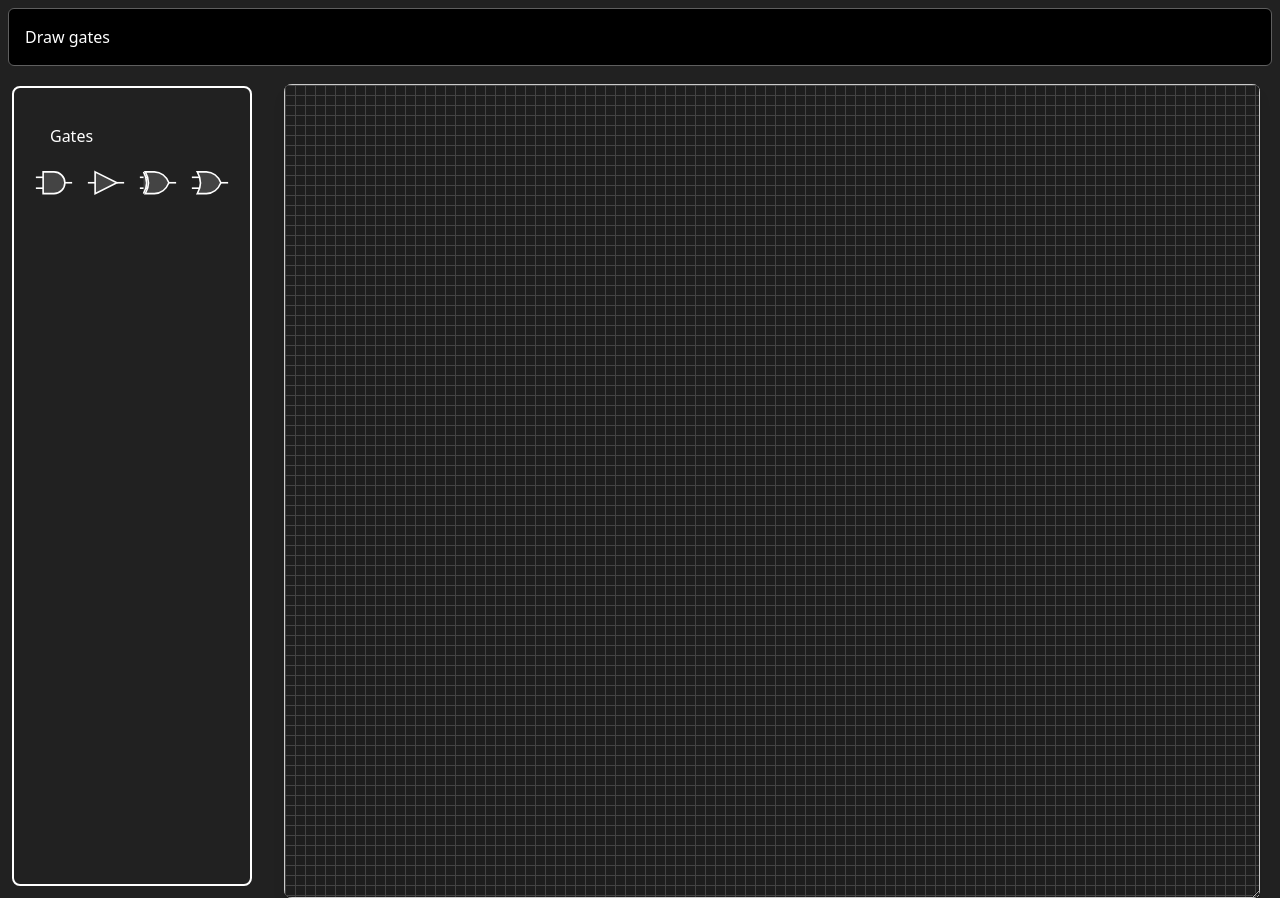
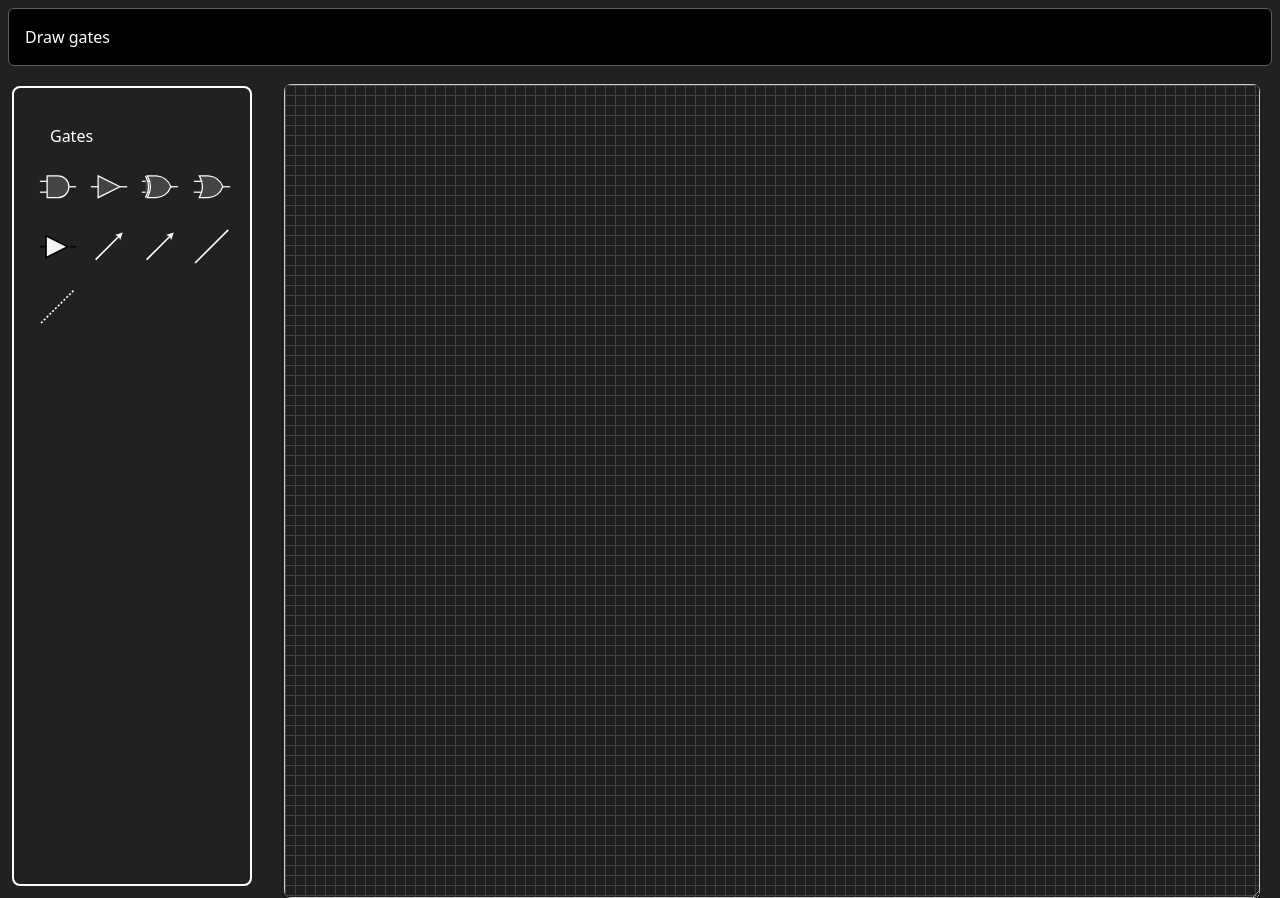
Before and after one commit to manish-107/DrawGates, a Vue app: page / in a window 1280 px wide. Built offline with nearby package versions, Linux system fonts and the light colour scheme.

Commit message:
added svgs

```diff
--- a/src/App.vue
+++ b/src/App.vue
@@ -12,11 +12,11 @@ const getSvgById = (id) => {
   return svgData.find((svg) => svg.id === id);
 };
 
-const renderSvg = (svg, x, y) => {
+const renderSvg = (svg, x, y, scale = 1.5) => {
   const svgContainer = svgContainerRef.value;
 
   const group = document.createElementNS("http://www.w3.org/2000/svg", "g");
-  group.setAttribute("transform", `translate(${x}, ${y})`);
+  group.setAttribute("transform", `translate(${x}, ${y}) scale(${scale})`);
 
   let isDragging = false;
   let startX, startY, initialX, initialY;
@@ -51,7 +51,10 @@ const renderSvg = (svg, x, y) => {
     const newX = initialX + deltaX;
     const newY = initialY + deltaY;
 
-    group.setAttribute("transform", `translate(${newX}, ${newY})`);
+    group.setAttribute(
+      "transform",
+      `translate(${newX}, ${newY}) scale(${scale})`
+    );
   };
 
   const onMouseUp = () => {
@@ -73,9 +76,37 @@ const renderSvg = (svg, x, y) => {
     pathElement.setAttribute("fill", path.fill);
     pathElement.setAttribute("stroke", path.stroke);
     pathElement.setAttribute("stroke-width", path["stroke-width"]);
-    pathElement.setAttribute("transform", "scale(2)"); // Scale factor for size
+    pathElement.setAttribute("transform", "scale(2)");
+
+    pathElement.addEventListener("mouseover", () => {
+      pathElement.setAttribute("stroke", "green");
+    });
+
+    pathElement.addEventListener("mouseleave", () => {
+      pathElement.setAttribute("stroke", path.stroke);
+    });
 
     group.appendChild(pathElement);
+
+    // If the path has an ellipse, handle it separately
+    if (path.ellipse) {
+      const ellipseElement = document.createElementNS(
+        "http://www.w3.org/2000/svg",
+        "ellipse"
+      );
+
+      console.log(path.ellipse);
+      ellipseElement.setAttribute("cx", path.ellipse.cx);
+      ellipseElement.setAttribute("cy", path.ellipse.cy);
+      ellipseElement.setAttribute("rx", path.ellipse.rx);
+      ellipseElement.setAttribute("ry", path.ellipse.ry);
+      ellipseElement.setAttribute("fill", path.ellipse.fill);
+      ellipseElement.setAttribute("stroke", path.ellipse.stroke);
+      ellipseElement.setAttribute("stroke-width", path.ellipse["stroke-width"]);
+      ellipseElement.setAttribute("transform", "scale(2)");
+
+      group.appendChild(ellipseElement);
+    }
   });
 
   svgContainer.appendChild(group);
@@ -95,19 +126,21 @@ onMounted(() => {
     const x = e.clientX - rect.left;
     const y = e.clientY - rect.top;
 
-    const draggedSvg = e.dataTransfer.getData("text/plain");
-    const svg = getSvgById(draggedSvg);
+    const draggedSvgId = e.dataTransfer.getData("text/plain");
+    const svg = getSvgById(draggedSvgId);
 
     if (svg) {
       draggedItems.value.push({
         svgId: draggedItems.value.length + 1,
-        svgName: draggedSvg,
+        svgName: draggedSvgId,
         x,
         y,
       });
 
       renderSvg(svg, x, y);
     }
+
+    console.log(draggedItems.value);
   });
 });
 </script>
--- a/src/assets/svgData.js
+++ b/src/assets/svgData.js
@@ -6,25 +6,25 @@ export const svgData = [
         d: "M 24.7 15 L 30.5 15",
         fill: "#444",
         stroke: "white",
-        "stroke-width": "1.3",
+        "stroke-width": "1",
       },
       {
         d: "M 1.5 10.65 L 7.3 10.65",
         fill: "#444",
         stroke: "white",
-        "stroke-width": "1.3",
+        "stroke-width": "1",
       },
       {
         d: "M 1.5 19.35 L 7.3 19.35",
         fill: "#444",
         stroke: "white",
-        "stroke-width": "1.3",
+        "stroke-width": "1",
       },
       {
         d: "M 7.3 6.3 L 16 6.3 C 20.8 6.3 24.7 10.2 24.7 15 C 24.7 19.8 20.8 23.7 16 23.7 L 7.3 23.7 Z",
         fill: "#444",
         stroke: "white",
-        "stroke-width": "1.3",
+        "stroke-width": "1",
       },
     ],
     width: "40px",
@@ -37,19 +37,19 @@ export const svgData = [
         d: "M 1.5 15 L 7.3 15",
         fill: "#444",
         stroke: "white",
-        "stroke-width": "1.3",
+        "stroke-width": "1",
       },
       {
         d: "M 24.7 15 L 30.5 15",
         fill: "#444",
         stroke: "white",
-        "stroke-width": "1.3",
+        "stroke-width": "1",
       },
       {
         d: "M 7.3 6.3 L 24.7 15 L 7.3 23.7 Z",
         fill: "#444",
         stroke: "white",
-        "stroke-width": "1.3",
+        "stroke-width": "1",
       },
     ],
     width: "40px",
@@ -62,31 +62,31 @@ export const svgData = [
         d: "M 24.7 15 L 30.5 15",
         fill: "#444",
         stroke: "white",
-        "stroke-width": "1.3",
+        "stroke-width": "1",
       },
       {
         d: "M 1.5 10.65 L 8.17 10.65",
         fill: "#444",
         stroke: "white",
-        "stroke-width": "1.3",
+        "stroke-width": "1",
       },
       {
         d: "M 1.5 19.35 L 8.17 19.35",
         fill: "#444",
         stroke: "white",
-        "stroke-width": "1.3",
+        "stroke-width": "1",
       },
       {
         d: "M 4.4 6.3 C 7.51 11.68 7.51 18.32 4.4 23.7",
         fill: "#444",
         stroke: "white",
-        "stroke-width": "1.3",
+        "stroke-width": "1",
       },
       {
         d: "M 13.1 6.3 C 18.16 6.46 22.69 9.85 24.7 15 C 22.69 20.15 18.16 23.54 13.1 23.7 L 5.85 23.7 C 8.96 18.32 8.96 11.68 5.85 6.3 Z",
         fill: "#444",
         stroke: "white",
-        "stroke-width": "1.3",
+        "stroke-width": "1",
       },
     ],
     width: "40px",
@@ -99,25 +99,165 @@ export const svgData = [
         d: "M 24.7 15 L 30.5 15",
         fill: "#444",
         stroke: "white",
-        "stroke-width": "1.3",
+        "stroke-width": "1",
       },
       {
         d: "M 1.5 10.65 L 8.17 10.65",
         fill: "#444",
         stroke: "white",
-        "stroke-width": "1.3",
+        "stroke-width": "1",
       },
       {
         d: "M 1.5 19.35 L 8.17 19.35",
         fill: "#444",
         stroke: "white",
-        "stroke-width": "1.3",
+        "stroke-width": "1",
       },
       {
         d: "M 13.1 6.3 C 18.16 6.46 22.69 9.85 24.7 15 C 22.69 20.15 18.16 23.54 13.1 23.7 L 5.85 23.7 C 8.96 18.32 8.96 11.68 5.85 6.3 Z",
         fill: "#444",
         stroke: "white",
+        "stroke-width": "1",
+      },
+    ],
+    width: "40px",
+    height: "40px",
+  },
+  {
+    id: "triangleGate",
+    paths: [
+      {
+        d: "M 1.5 15 L 7.3 15",
+        fill: "rgb(241, 243, 244)",
+        stroke: "rgb(0, 0, 0)",
         "stroke-width": "1.3",
+        "stroke-miterlimit": "10",
+      },
+      {
+        d: "M 25.86 15 L 30.5 15",
+        fill: "rgb(241, 243, 244)",
+        stroke: "rgb(0, 0, 0)",
+        "stroke-width": "1.3",
+        "stroke-miterlimit": "10",
+      },
+      {
+        d: "M 23.83 15 L 6.43 23.7 L 6.43 6.3 Z",
+        fill: "rgb(241, 243, 244)",
+        stroke: "rgb(0, 0, 0)",
+        "stroke-width": "1.3",
+        "stroke-miterlimit": "10",
+      },
+    ],
+    ellipse: {
+      cx: "24.99",
+      cy: "15",
+      rx: "1.16",
+      ry: "1.16",
+      fill: "rgb(241, 243, 244)",
+      stroke: "rgb(0, 0, 0)",
+      "stroke-width": "1.3",
+    },
+    width: "40px",
+    height: "40px",
+  },
+  {
+    id: "singlearrowline",
+    paths: [
+      {
+        d: "M 5.29 25.29 L 24.4 6.18",
+        fill: "none",
+        stroke: "none",
+        "stroke-width": "9.3",
+        "stroke-miterlimit": "10",
+        visibility: "hidden",
+      },
+      {
+        d: "M 5.29 25.29 L 24.4 6.18",
+        fill: "none",
+        stroke: "white",
+        "stroke-width": "1.3",
+        "stroke-miterlimit": "10",
+      },
+      {
+        d: "M 25.96 4.62 L 24.92 7.74 L 24.4 6.18 L 22.84 5.66 Z",
+        fill: "none",
+        stroke: "white",
+        "stroke-width": "1.3",
+        "stroke-miterlimit": "10",
+      },
+    ],
+    width: "40px",
+    height: "40px",
+  },
+  {
+    id: "doublearrow",
+    paths: [
+      {
+        d: "M 5.29 25.29 L 24.4 6.18",
+        fill: "none",
+        stroke: "none",
+        "stroke-width": "9.3",
+        "stroke-miterlimit": "10",
+        visibility: "hidden",
+      },
+      {
+        d: "M 5.29 25.29 L 24.4 6.18",
+        fill: "none",
+        stroke: "white",
+        "stroke-width": "1.3",
+        "stroke-miterlimit": "10",
+      },
+      {
+        d: "M 25.96 4.62 L 24.92 7.74 L 24.4 6.18 L 22.84 5.66 Z",
+        fill: "none",
+        stroke: "white",
+        "stroke-width": "1.3",
+        "stroke-miterlimit": "10",
+      },
+    ],
+    width: "40px",
+    height: "40px",
+  },
+  {
+    id: "onlyline",
+    paths: [
+      {
+        d: "M 2.48 27.98 L 28.99 1.48",
+        fill: "none",
+        stroke: "none",
+        "stroke-width": "9.3",
+        "stroke-miterlimit": "10",
+        visibility: "hidden",
+      },
+      {
+        d: "M 2.48 27.98 L 28.99 1.48",
+        fill: "none",
+        stroke: "white",
+        "stroke-width": "1.3",
+        "stroke-miterlimit": "10",
+      },
+    ],
+    width: "40px",
+    height: "40px",
+  },
+  {
+    id: "dottedline",
+    paths: [
+      {
+        d: "M 2.48 27.98 L 28.99 1.48",
+        fill: "none",
+        stroke: "none",
+        "stroke-width": "9.3",
+        "stroke-miterlimit": "10",
+        visibility: "hidden",
+      },
+      {
+        d: "M 2.48 27.98 L 28.99 1.48",
+        fill: "none",
+        stroke: "white",
+        "stroke-width": "1.3",
+        "stroke-miterlimit": "10",
+        "stroke-dasharray": "1.59 1.59",
       },
     ],
     width: "40px",
--- a/src/components/Sidebar.vue
+++ b/src/components/Sidebar.vue
@@ -7,14 +7,14 @@ import { svgData } from "@/assets/svgData";
     class="justify-center h-screen p-5 m-3 text-white border-2 border-white rounded-lg w-60"
   >
     <h5 class="p-4">Gates</h5>
-    <div class="flex gap-3">
+    <div class="flex flex-wrap gap-3">
       <div
         v-for="gate in svgData"
         :key="gate.id"
         id="draggable"
         @dragstart="(e) => e.dataTransfer.setData('text/plain', gate.id)"
         draggable="true"
-        class="w-10 h-10"
+        class="w-1/5 p-1"
       >
         <svg :width="gate.width" :height="gate.height" viewBox="0 0 32 32">
           <path
```
